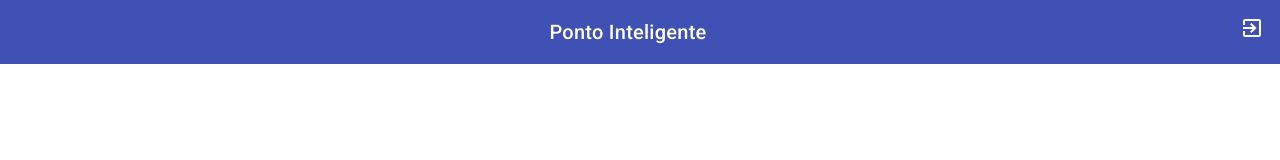
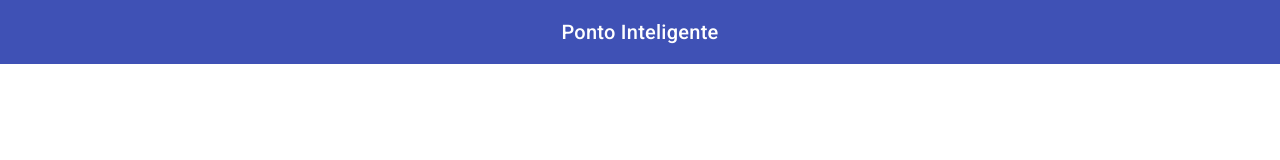
Before and after one commit to Leandro223/ControlePontoInteligenteAngular, an Angular app: page /login in a window 1280 px wide. Shown: the top 160 px of the page. Built offline with nearby package versions, Linux system fonts and the light colour scheme.

Commit message:
deletando o token e verficando autenticacao

```diff
--- a/src/app/app.component.html
+++ b/src/app/app.component.html
@@ -3,7 +3,8 @@
   <span class="toolbar-space"></span>
 
   <a (click)="sair()" style="cursor: pointer"
-    alt="Sair" title="Sair">
+    alt="Sair" title="Sair"
+    *ngIf="autenticado()">
 
 
     <mat-icon class="toolbar-icon" matTooltip="Sair">
--- a/src/app/app.component.ts
+++ b/src/app/app.component.ts
@@ -11,6 +11,11 @@ export class AppComponent {
   constructor(private router: Router) {}
 
   sair(){
+    delete localStorage['acessToken'];
     this.router.navigate(['/']);
   }
+
+  autenticado(): boolean{
+    return localStorage['acessToken'];
+  }
 }
```
